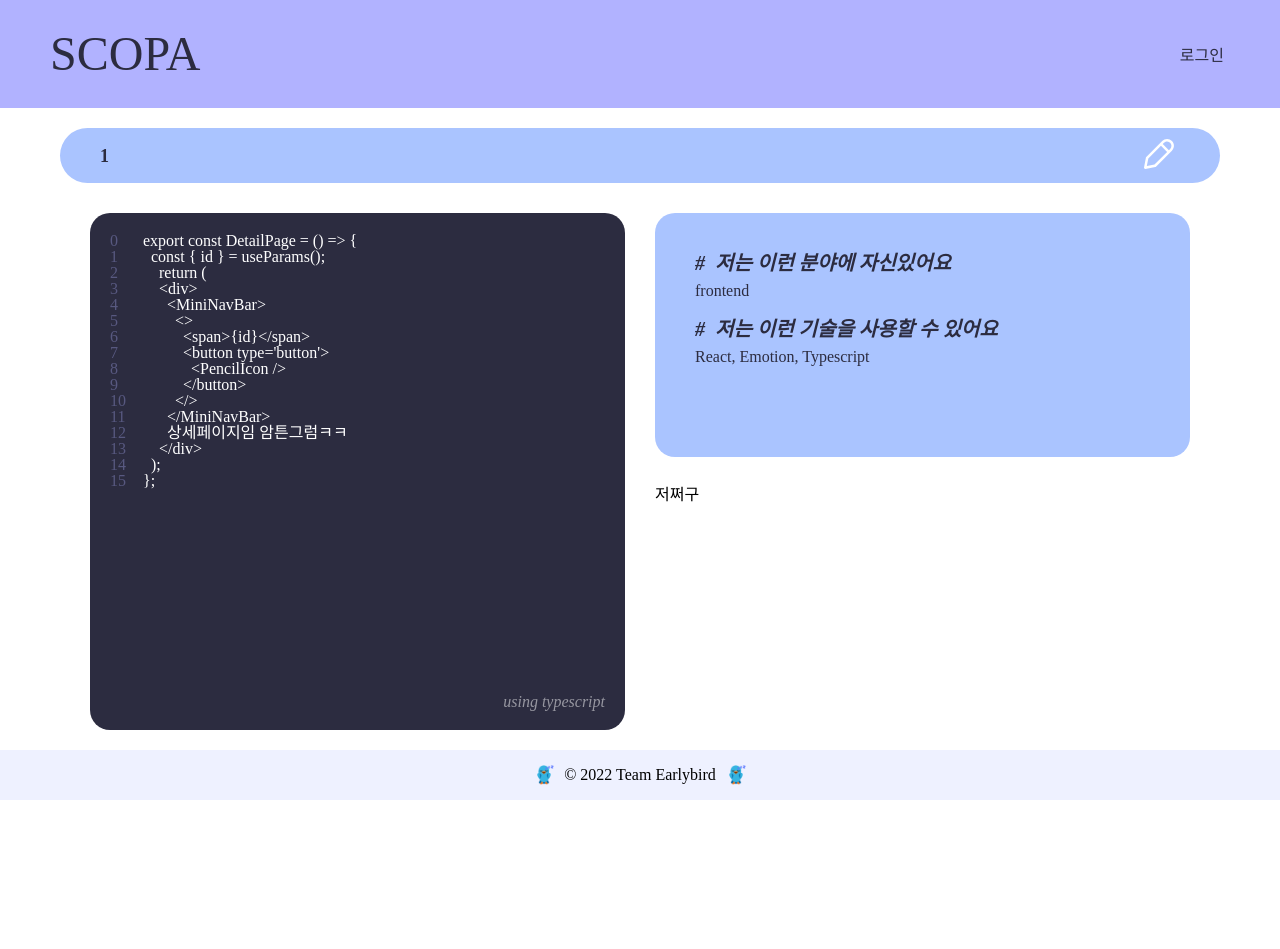
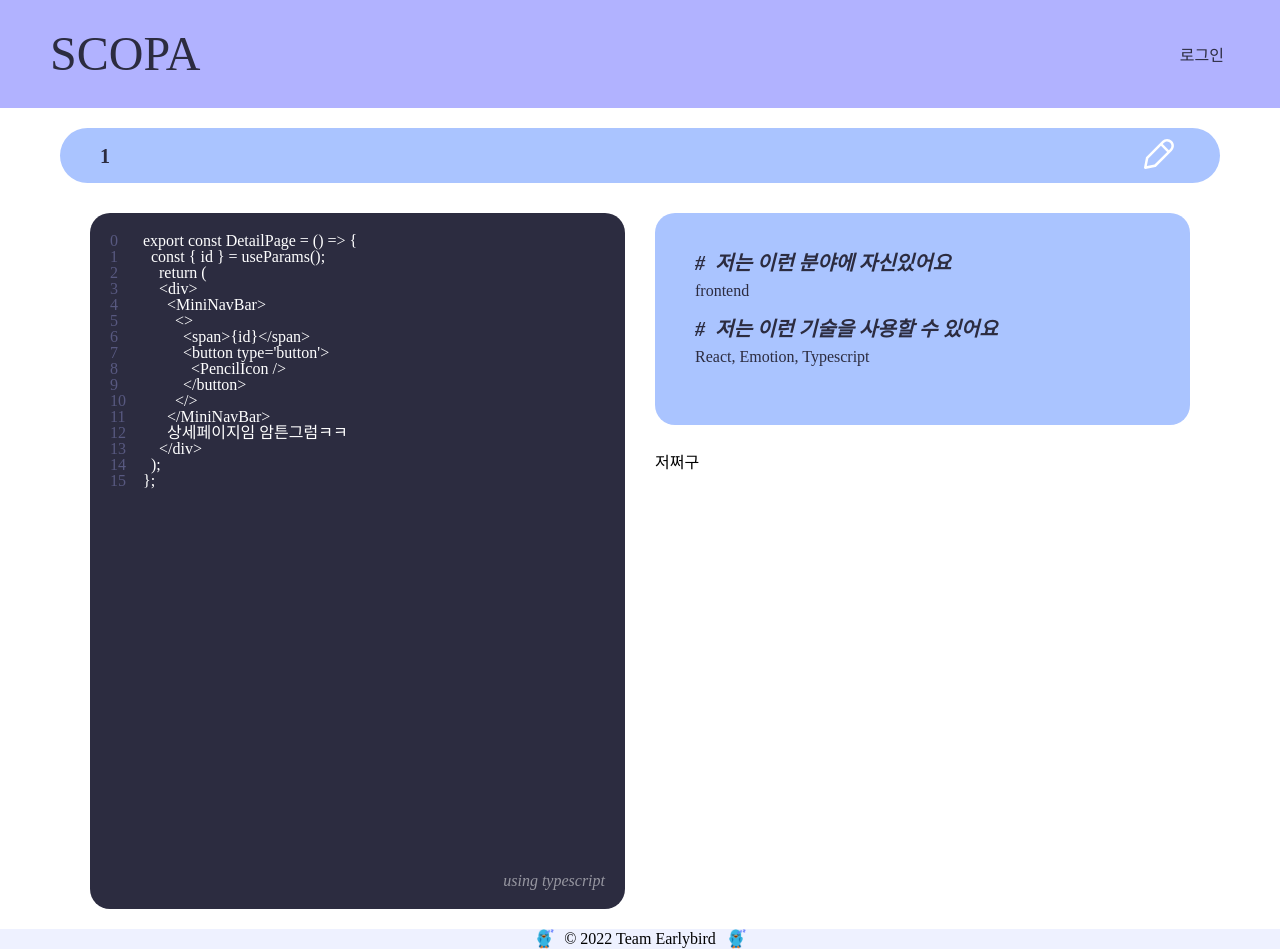
Before and after one commit to boostcampwm-2022/web25-SCOPA, a React (Create React App) app in the folder client/: page /detail/1 in a window 1280 px wide. Before the commit the page ends 800 px from the top, so only its background shows below. Built offline with nearby package versions, Linux system fonts and the light colour scheme; no server answers.

Commit message:
design: grid 크기 변경
- 2*2에서 2*3으로 변경 (위쪽 프로필 상자가 더 작게)

```diff
--- a/client/src/pages/DetailPage/CodeBox.styles.ts
+++ b/client/src/pages/DetailPage/CodeBox.styles.ts
@@ -5,7 +5,7 @@ import { COMMON_SIZE } from 'styles/sizes';
 
 export const codeBoxWrapperStyle = css({
   backgroundColor: COLORS.TEXT_1,
-  gridRow: '1 / 3',
+  gridRow: '1 / 4',
   gridColumn: '1',
   borderRadius: COMMON_SIZE.BORDER_RADIUS,
   padding: COMMON_SIZE.CODE_BOX_PADDING,
--- a/client/src/pages/DetailPage/styles.ts
+++ b/client/src/pages/DetailPage/styles.ts
@@ -1,12 +1,12 @@
 import { css } from '@emotion/react';
 import { COLORS } from 'styles/colors';
 
-import { COMMON_SIZE } from 'styles/sizes';
+import { COMMON_SIZE, FONT_SIZE } from 'styles/sizes';
 
 export const detailProfileWrapperStyle = css({
   display: 'grid',
   gridTemplateColumns: 'repeat(2, 1fr)',
-  gridTemplateRows: 'repeat(2, 1fr)',
+  gridTemplateRows: 'repeat(3, 1fr)',
   gap: COMMON_SIZE.GRID_GAP,
   flex: 1,
   paddingLeft: COMMON_SIZE.COMMON_PAGE_PADDING_HORIZONTAL / 2,
@@ -16,7 +16,7 @@ export const detailProfileWrapperStyle = css({
 export const nicknameSpanStyle = css({
   color: COLORS.TEXT_1,
   fontWeight: 700,
-  fontSize: 18,
+  fontSize: FONT_SIZE.LARGE,
 });
 
 export const editButtonStyle = css({
```
